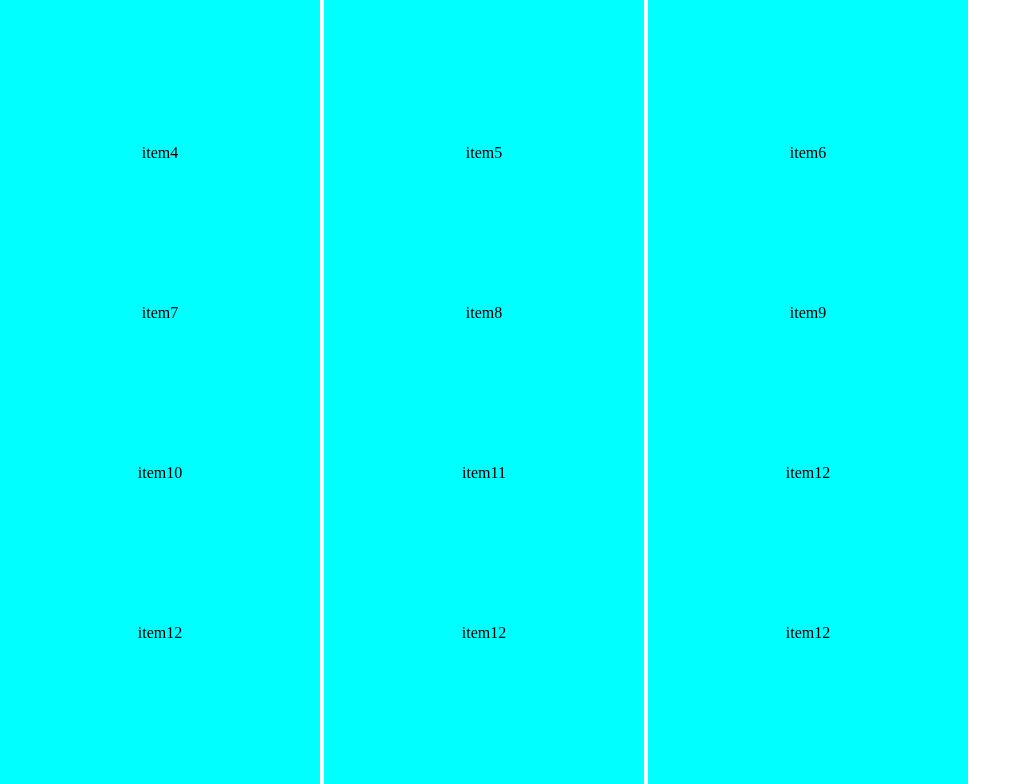
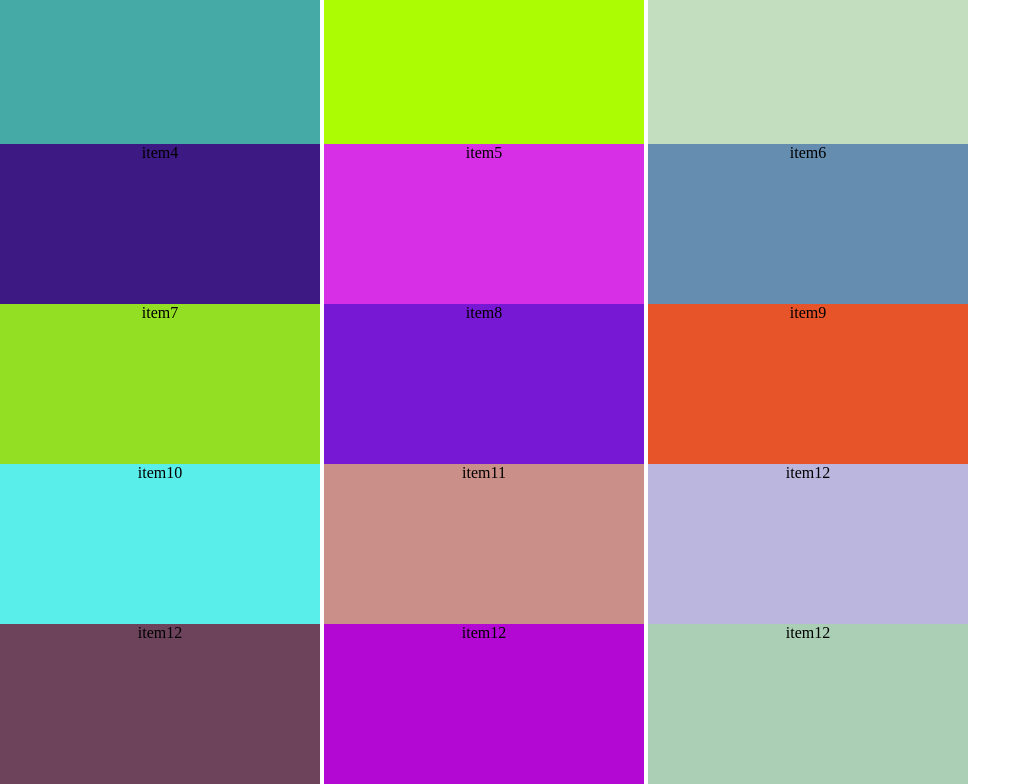
Before and after one commit to gautamkumar100/shop, a plain HTML site: page index.html in a window 1280 px wide. Shown: the part 53-837 px from the top of the page, without its empty margins (0-1031 px from the left). Drawn offline with Linux system fonts and the light colour scheme.

Commit message:
20may cmt 2

```diff
--- a/index.html
+++ b/index.html
@@ -54,7 +54,7 @@
    let rainbow = function(){for(let i=0; i<items.length; i++){
     items[i].style.backgroundColor = col()
    }}
-   console.log()
+   rainbow();
 
 </script>
 </html>
```
